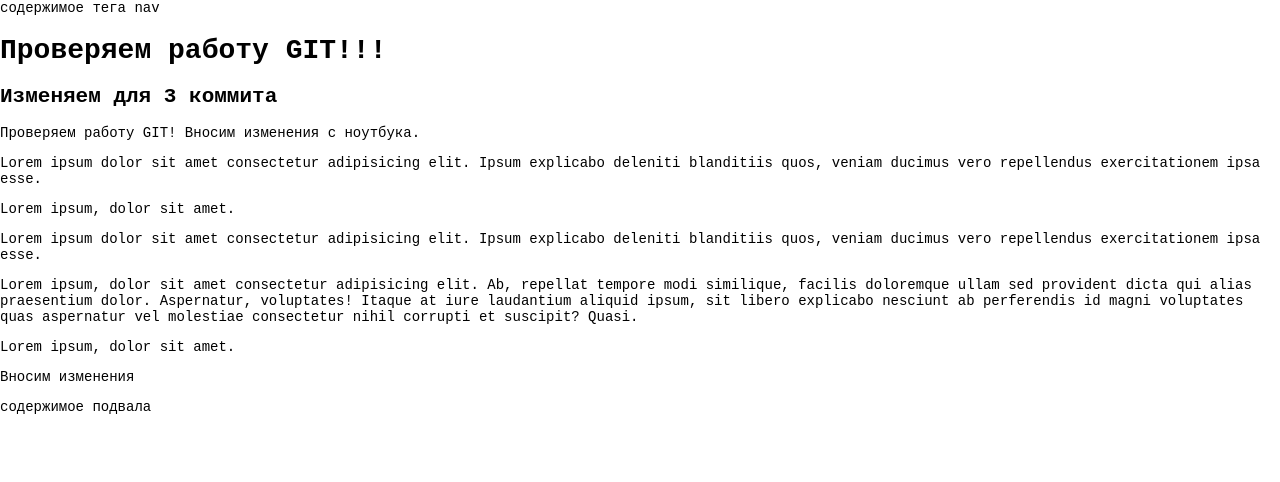
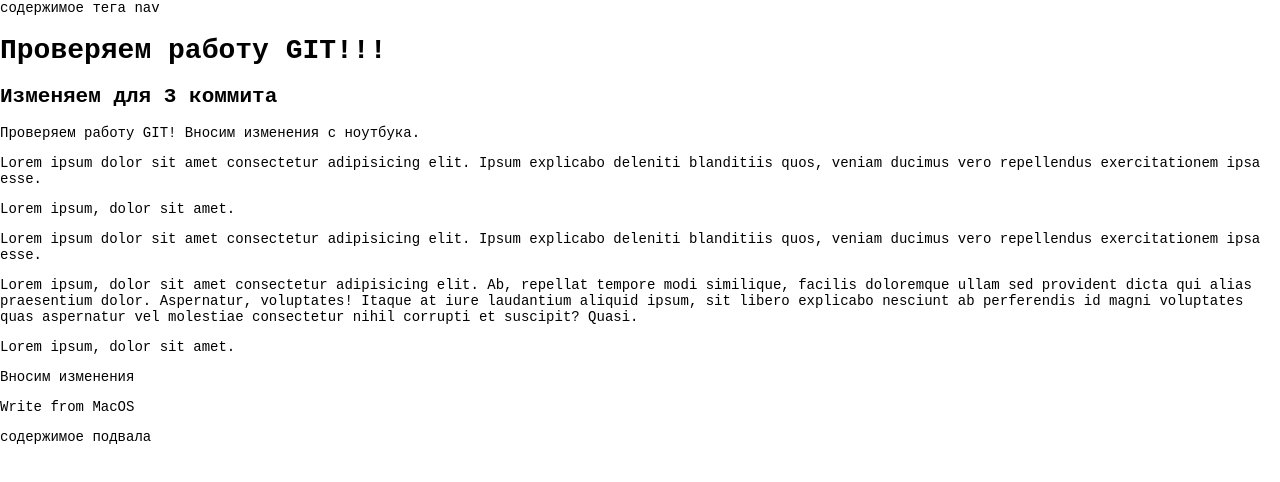
Before and after one commit to drWiller/htmltags_1, a plain HTML site: page index.html in a window 1280 px wide. Drawn offline with Linux system fonts and the light colour scheme.

Commit message:
Changed from MacOS 2

```diff
--- a/index.html
+++ b/index.html
@@ -35,6 +35,7 @@
 		Lorem ipsum, dolor sit amet.
 
 		<p>Вносим изменения</p>
+		<p>Write from MacOS</p>
 
 	</div>
 	<footer>
```
Also changed, not shown: css/style.css (line endings or trailing spaces), readme.txt, test_vim.txt, text.txt.
